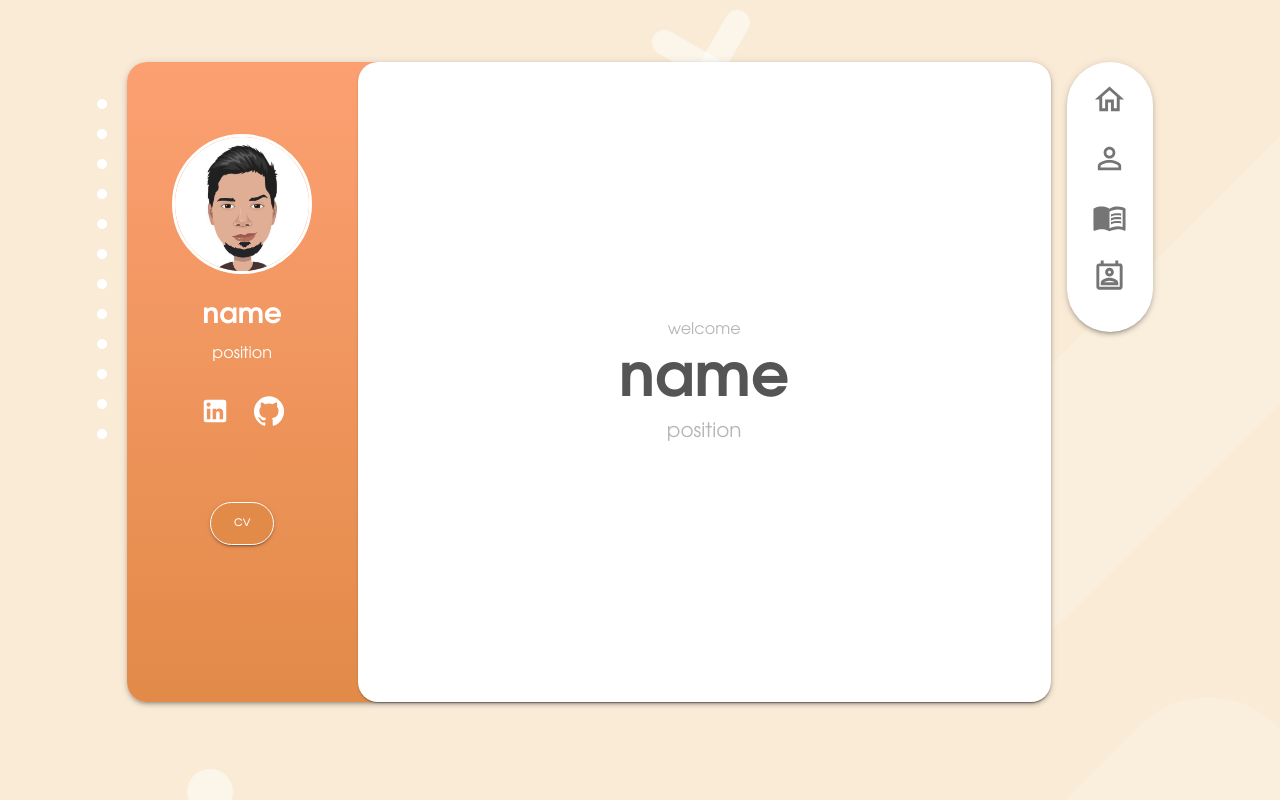
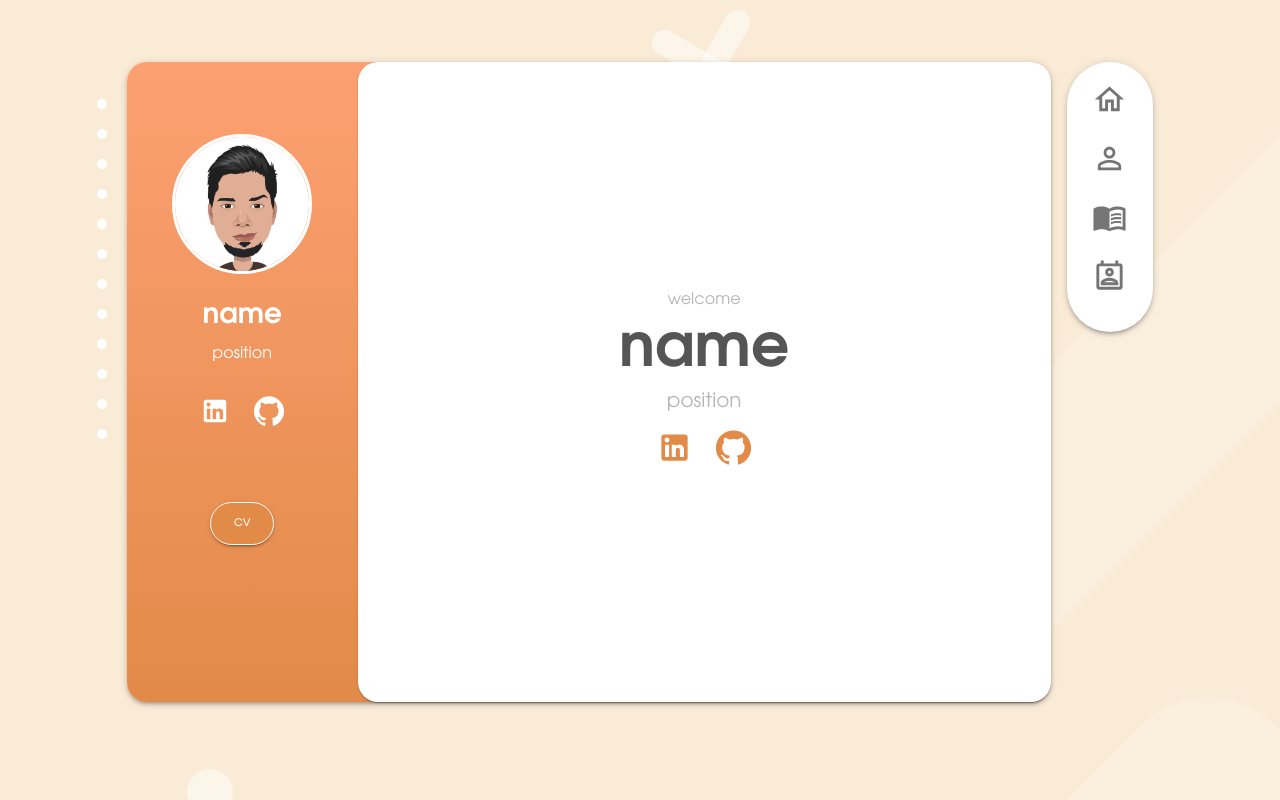
Before and after one commit to bhanu49/profile, a React (Create React App) app: page / in a window 1280 px wide. Built offline with nearby package versions, Linux system fonts and the light colour scheme; no server answers; what react-google-maps would draw is missing.

Commit message:
updated links

```diff
--- a/src/components/header.js
+++ b/src/components/header.js
@@ -58,15 +58,19 @@ const Header = () => {
         <Typography variant={'h4'} align={'center'} className={classes.name}>
           {t('common:name')}
         </Typography>
-        <Typography variant={'subtitle1'} className={classes.position}>
+        <Typography variant={'subtitle1'} className={classes.position} align={'center'}>
           {t('common:position')}
         </Typography>
 
         <Box className={classes.iconGrp}>
-          <IconButton>
+          <IconButton
+            onClick={(e) =>
+              window.open('https://www.linkedin.com/in/bhanu-prakash-vemula/', '_blank')
+            }
+          >
             <LinkedInIcon fontSize={'default'} className={classes.icon} />
           </IconButton>
-          <IconButton>
+          <IconButton onClick={(e) => window.open('https://github.com/bhanu49', '_blank')}>
             <GitHubIcon fontSize={'default'} className={classes.icon} />
           </IconButton>
         </Box>
--- a/src/components/home.js
+++ b/src/components/home.js
@@ -1,7 +1,19 @@
-import { Grid, Grow, makeStyles, Paper, Typography, Zoom } from '@material-ui/core';
+import {
+  Box,
+  Grid,
+  Grow,
+  IconButton,
+  makeStyles,
+  Paper,
+  Typography,
+  Zoom,
+} from '@material-ui/core';
 import { useTranslation } from 'react-i18next';
 import { useTheme } from '@material-ui/styles';
 import useMediaQuery from '@material-ui/core/useMediaQuery';
+import LinkedInIcon from '@material-ui/icons/LinkedIn';
+import GitHubIcon from '@material-ui/icons/GitHub';
+import { ORANGE1, ORANGE2 } from '../theme';
 
 const useStyles = makeStyles((theme) => ({
   root: {
@@ -40,6 +52,20 @@ const Home = () => {
       <Zoom in={true}>
         <Typography variant={'h6'}>{t('common:position')}</Typography>
       </Zoom>
+
+      <Box className={classes.iconGrp}>
+        <IconButton
+          onClick={(e) =>
+            window.open('https://www.linkedin.com/in/bhanu-prakash-vemula/', '_blank')
+          }
+        >
+          <LinkedInIcon fontSize={'large'} style={{ color: ORANGE2 }} />
+        </IconButton>
+
+        <IconButton onClick={(e) => window.open('https://github.com/bhanu49', '_blank')}>
+          <GitHubIcon fontSize={'large'} style={{ color: ORANGE2 }} />
+        </IconButton>
+      </Box>
     </Grid>
   );
 
--- a/src/styles/common.js
+++ b/src/styles/common.js
@@ -87,4 +87,7 @@ export const styles = {
     textTransform: 'none',
     border: 'solid 2px',
   },
+  iconGrp: {
+    marginTop: theme.spacing(2),
+  },
 };
```
